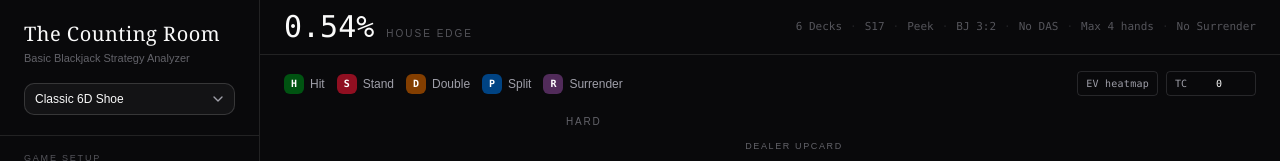
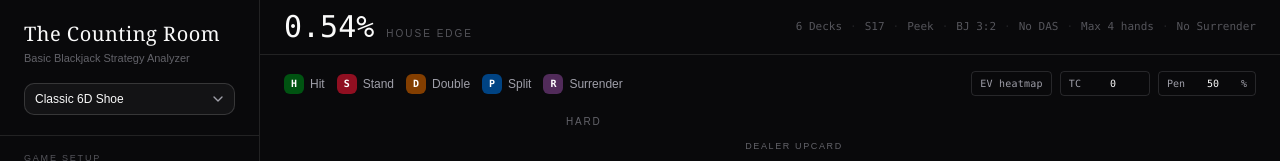
Before and after one commit to matteo-psnt/blackjack-solver, a React (Vite) app: page / in a window 1280 px wide. Shown: the top 161 px of the page. Built offline with nearby package versions, Linux system fonts and the light colour scheme.

Commit message:
feat: add penetration

```diff
--- a/src/App.tsx
+++ b/src/App.tsx
@@ -2,34 +2,34 @@ import { useMemo, useState } from 'react'
 import { useRulesStore } from './store/rulesStore'
 import { useStrategyTable } from './hooks/useStrategyTable'
 import { useHouseEdge } from './hooks/useHouseEdge'
-import { buildCompositionFromRcPenetration } from './core/blackjack/shoeUtils'
+import { deriveCountState } from './core/blackjack/shoeUtils'
 import { RulesPanel } from './features/rules/RulesPanel'
 import { HouseEdgeBanner } from './features/strategy/HouseEdgeBanner'
 import { StrategyGrid } from './features/strategy/StrategyGrid'
 import { clampTc } from './features/strategy/tcInput'
+import { clampPenetration } from './features/strategy/penetrationInput'
 import { TooltipProvider } from './components/ui/tooltip'
-import type { DeckComposition } from './core/blackjack/types'
 
 function App() {
   const rules = useRulesStore((s) => s.rules)
   const [tc, setTc] = useState<number>(0)
+  const [penetration, setPenetration] = useState<number>(50)
 
   function handleTcChange(nextTc: number) {
     setTc(clampTc(nextTc))
   }
 
-  const rc = useMemo(() => Math.trunc(tc * rules.decks * 0.5), [tc, rules.decks])
+  function handlePenetrationChange(nextPenetration: number) {
+    setPenetration(clampPenetration(nextPenetration))
+  }
 
-  const countComposition = useMemo<DeckComposition>(
-    () => buildCompositionFromRcPenetration(rules.decks, 50, rc),
-    [rc, rules.decks],
+  const countState = useMemo(
+    () => deriveCountState(tc, rules.decks, 100 - penetration),
+    [tc, rules.decks, penetration],
   )
 
   const strategyTable = useStrategyTable(rules)
-  // Use canonical (full-shoe) house edge at rc=0; count-adjusted otherwise.
-  // This avoids a model-switch discontinuity: rc=0 means the count hasn't
-  // changed anything meaningful, so the standard published figure is correct.
-  const houseEdge = useHouseEdge(rules, rc !== 0 ? countComposition : undefined)
+  const houseEdge = useHouseEdge(rules, countState.composition)
 
   return (
     <TooltipProvider delayDuration={300}>
@@ -43,7 +43,9 @@ function App() {
               rules={rules}
               tc={tc}
               setTc={handleTcChange}
-              countComposition={countComposition}
+              penetration={penetration}
+              setPenetration={handlePenetrationChange}
+              countComposition={countState.composition}
             />
           </div>
         </main>
--- a/src/core/blackjack/shoeUtils.ts
+++ b/src/core/blackjack/shoeUtils.ts
@@ -25,6 +25,12 @@ export function computeTrueCount(composition: DeckComposition, decks: number): n
   if (remaining === 0) return 0
   const rc = computeRunningCount(composition, decks)
   return rc / (remaining / 52)
+}
+
+export interface DerivedCountState {
+  rc: number
+  effectiveTc: number
+  composition?: DeckComposition
 }
 
 /**
@@ -104,3 +110,27 @@ export function buildCompositionFromRcPenetration(
 
   return remaining
 }
+
+export function deriveCountState(
+  tc: number,
+  decks: number,
+  remainingPct = 50,
+): DerivedCountState {
+  const rawRc = Math.trunc(tc * decks * (remainingPct / 100))
+  const rc = Object.is(rawRc, -0) ? 0 : rawRc
+
+  if (rc === 0) {
+    return {
+      rc: 0,
+      effectiveTc: 0,
+    }
+  }
+
+  const composition = buildCompositionFromRcPenetration(decks, remainingPct, rc)
+
+  return {
+    rc,
+    effectiveTc: computeTrueCount(composition, decks),
+    composition,
+  }
+}
--- a/src/features/strategy/StrategyGrid.tsx
+++ b/src/features/strategy/StrategyGrid.tsx
@@ -3,6 +3,12 @@ import type { BlackjackRules, DeckComposition, StrategyTable } from '../../core/
 import { useStrategyTable } from '../../hooks/useStrategyTable'
 import { StrategyTable as StrategyTableComponent } from './StrategyTable'
 import { ActionLegend } from './ActionLegend'
+import {
+  formatPenetration,
+  isValidPenetrationInput,
+  parsePenetrationInput,
+  stepPenetration,
+} from './penetrationInput'
 import { formatTc, isValidTcInput, parseTcInput, stepTcByTenth } from './tcInput'
 
 const HARD_LABELS: Record<string, string> = {
@@ -50,6 +56,8 @@ interface StrategyGridProps {
   rules: BlackjackRules
   tc: number
   setTc: (tc: number) => void
+  penetration: number
+  setPenetration: (penetration: number) => void
   countComposition: DeckComposition | undefined
 }
 
@@ -63,10 +71,21 @@ function SectionLabel({ children }: { children: string }) {
   )
 }
 
-export function StrategyGrid({ table, rules, tc, setTc, countComposition }: StrategyGridProps) {
+export function StrategyGrid({
+  table,
+  rules,
+  tc,
+  setTc,
+  penetration,
+  setPenetration,
+  countComposition,
+}: StrategyGridProps) {
   const [evOverlay, setEvOverlay] = useState(false)
   const [tcInput, setTcInput] = useState(() => formatTc(tc))
   const [isEditingTc, setIsEditingTc] = useState(false)
+  const [penetrationInput, setPenetrationInput] = useState(() => formatPenetration(penetration))
+  const [isEditingPenetration, setIsEditingPenetration] = useState(false)
+  const isCountAdjusted = countComposition !== undefined
 
   function handleTcInputChange(value: string) {
     if (!isValidTcInput(value)) return
@@ -89,16 +108,41 @@ export function StrategyGrid({ table, rules, tc, setTc, countComposition }: Stra
     setTcInput(formatTc(tc))
   }
 
+  function handlePenetrationInputChange(value: string) {
+    if (!isValidPenetrationInput(value)) return
+
+    setPenetrationInput(value)
+
+    const nextPenetration = parsePenetrationInput(value)
+    if (nextPenetration !== null) setPenetration(nextPenetration)
+  }
+
+  function handlePenetrationStep(direction: 1 | -1) {
+    const basePenetration = parsePenetrationInput(penetrationInput) ?? penetration
+    const nextPenetration = stepPenetration(basePenetration, direction)
+    setPenetration(nextPenetration)
+    setPenetrationInput(formatPenetration(nextPenetration))
+  }
+
+  function handlePenetrationBlur() {
+    setIsEditingPenetration(false)
+    setPenetrationInput(formatPenetration(penetration))
+  }
+
   useEffect(() => {
     if (!isEditingTc) setTcInput(formatTc(tc))
   }, [isEditingTc, tc])
 
+  useEffect(() => {
+    if (!isEditingPenetration) setPenetrationInput(formatPenetration(penetration))
+  }, [isEditingPenetration, penetration])
+
   const countTable = useStrategyTable(rules, countComposition)
 
-  const displayTable = tc !== 0 ? countTable : table
+  const displayTable = isCountAdjusted ? countTable : table
 
   const deviationSet = useMemo<Set<string>>(() => {
-    if (tc === 0) return new Set()
+    if (!isCountAdjusted) return new Set()
     const s = new Set<string>()
     for (const section of ['hard', 'soft', 'pairs'] as const) {
       for (const [handKey, row] of Object.entries(countTable[section])) {
@@ -109,7 +153,7 @@ export function StrategyGrid({ table, rules, tc, setTc, countComposition }: Stra
       }
     }
     return s
-  }, [tc, table, countTable])
+  }, [isCountAdjusted, table, countTable])
 
   const hardRows = Object.entries(displayTable.hard).map(([key, row]) => ({
     key: key as keyof typeof displayTable.hard,
@@ -153,9 +197,10 @@ export function StrategyGrid({ table, rules, tc, setTc, countComposition }: Stra
           <button onClick={() => setEvOverlay(v => !v)} className={btnClass(evOverlay)}>
             EV heatmap
           </button>
-          <div className={`flex items-center gap-1 border rounded px-2 py-1 ${tc !== 0 ? 'border-muted-foreground/50' : 'border-muted-foreground/20'}`}>
+          <div className={`flex items-center gap-1 border rounded px-2 py-1 ${isCountAdjusted ? 'border-muted-foreground/50' : 'border-muted-foreground/20'}`}>
             <span className="text-[10px] font-mono text-muted-foreground">TC</span>
             <input
+              aria-label="True count"
               type="text"
               inputMode="decimal"
               value={tcInput}
@@ -173,6 +218,29 @@ export function StrategyGrid({ table, rules, tc, setTc, countComposition }: Stra
               }}
               className="w-14 bg-transparent text-[10px] font-mono text-center text-foreground outline-none [-moz-appearance:textfield] [&::-webkit-inner-spin-button]:appearance-none [&::-webkit-outer-spin-button]:appearance-none"
             />
+          </div>
+          <div className={`flex items-center gap-1 border rounded px-2 py-1 ${isCountAdjusted ? 'border-muted-foreground/50' : 'border-muted-foreground/20'}`}>
+            <span className="text-[10px] font-mono text-muted-foreground">Pen</span>
+            <input
+              aria-label="Penetration dealt percentage"
+              type="text"
+              inputMode="decimal"
+              value={penetrationInput}
+              onFocus={() => setIsEditingPenetration(true)}
+              onChange={e => handlePenetrationInputChange(e.target.value)}
+              onBlur={handlePenetrationBlur}
+              onKeyDown={(e) => {
+                if (e.key === 'ArrowUp') {
+                  e.preventDefault()
+                  handlePenetrationStep(1)
+                } else if (e.key === 'ArrowDown') {
+                  e.preventDefault()
+                  handlePenetrationStep(-1)
+                }
+              }}
+              className="w-12 bg-transparent text-[10px] font-mono text-center text-foreground outline-none [-moz-appearance:textfield] [&::-webkit-inner-spin-button]:appearance-none [&::-webkit-outer-spin-button]:appearance-none"
+            />
+            <span className="text-[10px] font-mono text-muted-foreground">%</span>
           </div>
         </div>
       </div>
--- /dev/null
+++ b/src/features/strategy/penetrationInput.ts
@@ -0,0 +1,40 @@
+export const PENETRATION_MIN = 0
+export const PENETRATION_MAX = 100
+export const PENETRATION_STEP = 1
+
+const EPSILON = 1e-9
+const PENETRATION_INPUT_PATTERN = /^-?(?:\d+)?(?:\.\d*)?$/
+
+export function clampPenetration(value: number): number {
+  if (!Number.isFinite(value)) return 50
+
+  const clamped = Math.min(PENETRATION_MAX, Math.max(PENETRATION_MIN, value))
+  return Object.is(clamped, -0) ? 0 : clamped
+}
+
+export function formatPenetration(value: number): string {
+  return String(clampPenetration(value))
+}
+
+export function isValidPenetrationInput(value: string): boolean {
+  return value === '' || value === '-' || value === '.' || value === '-.' || PENETRATION_INPUT_PATTERN.test(value)
+}
+
+export function parsePenetrationInput(value: string): number | null {
+  if (!isValidPenetrationInput(value) || value === '' || value === '-' || value === '.' || value === '-.') {
+    return null
+  }
+
+  const parsed = Number(value)
+  return Number.isFinite(parsed) ? clampPenetration(parsed) : null
+}
+
+export function stepPenetration(value: number, direction: 1 | -1): number {
+  const current = clampPenetration(value)
+  const stepped =
+    direction > 0
+      ? Math.ceil((current + EPSILON) / PENETRATION_STEP) * PENETRATION_STEP
+      : Math.floor((current - EPSILON) / PENETRATION_STEP) * PENETRATION_STEP
+
+  return clampPenetration(Math.round(stepped))
+}
```
Also changed, not shown: 2 other files (tests, documents, lock files or other folders).
